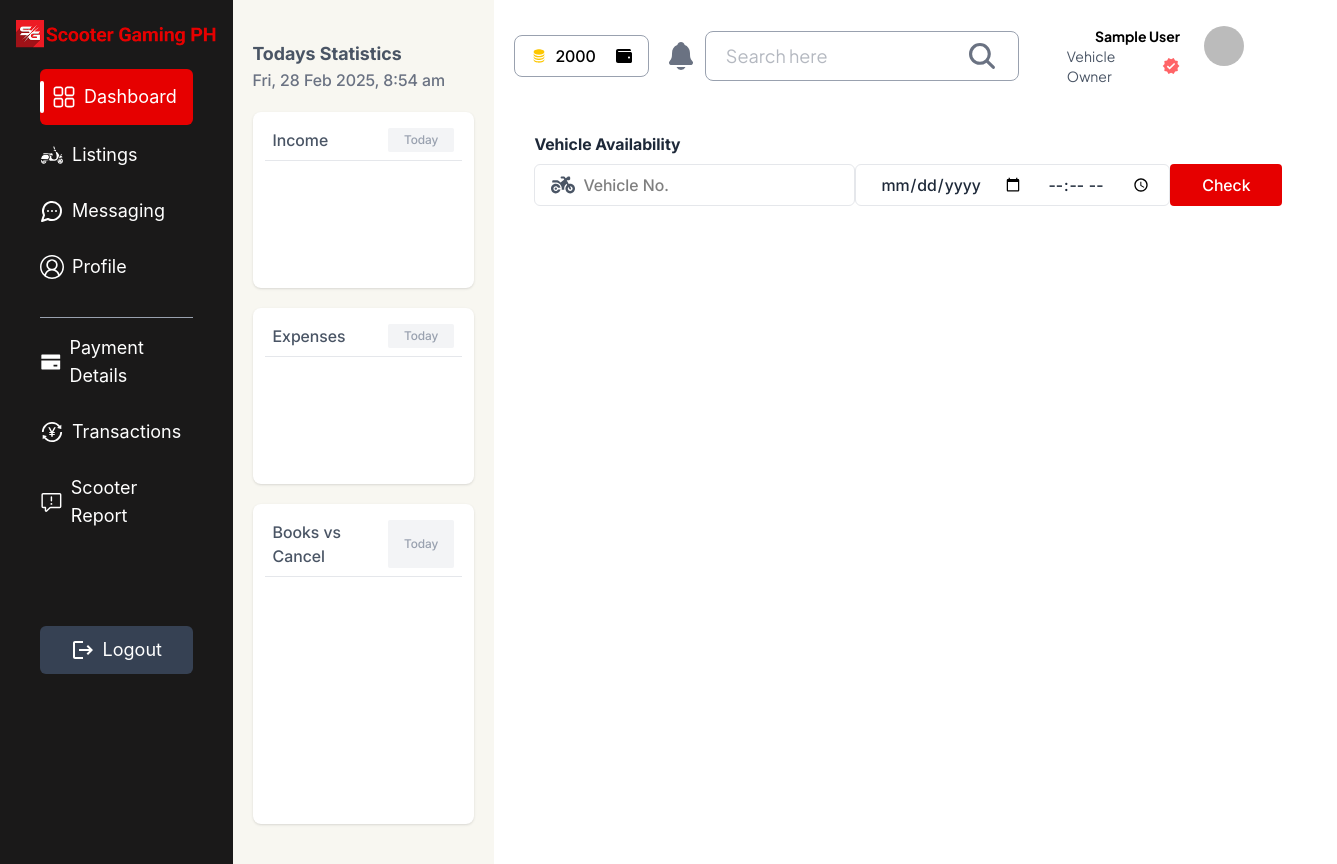
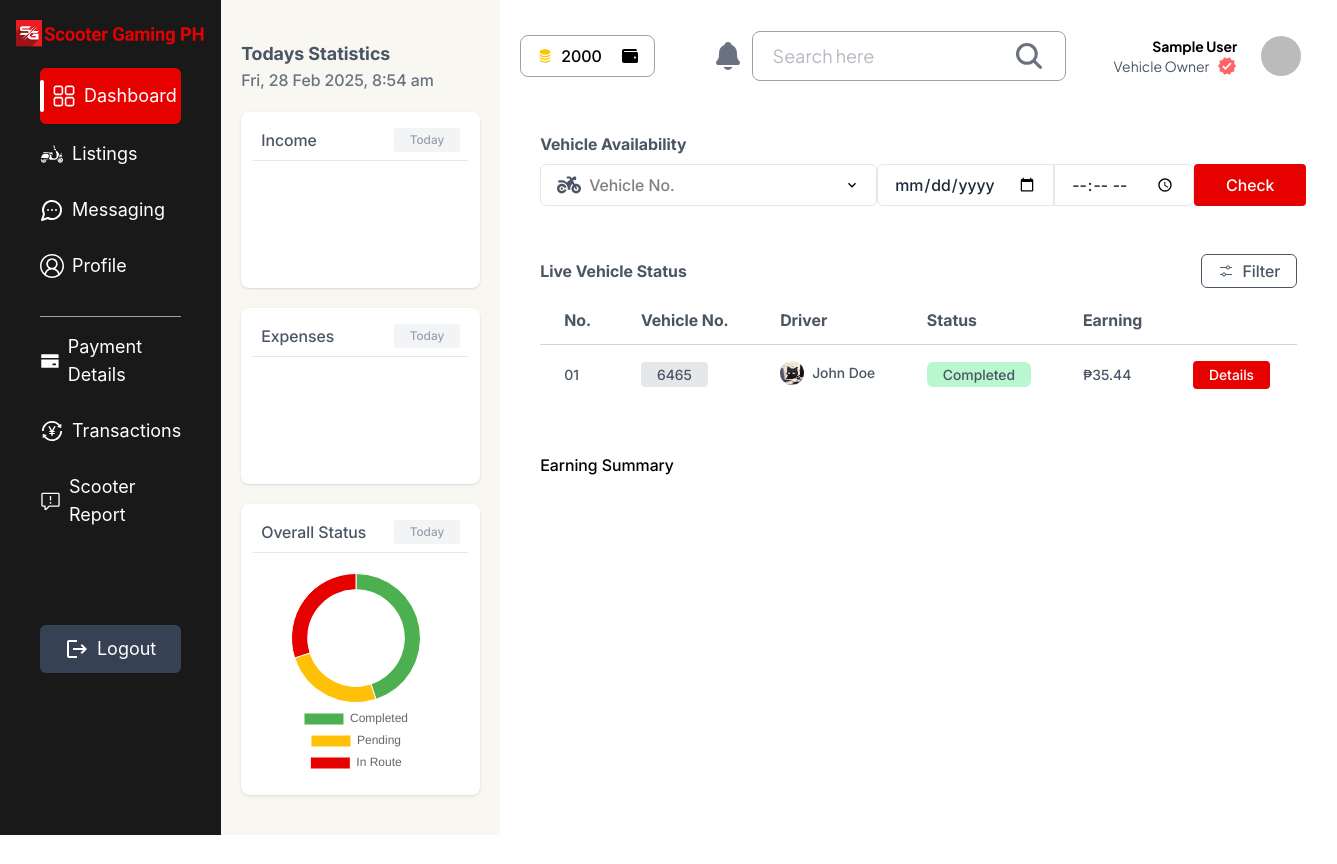
Before and after one commit to Jemzkie/Availio-Website, a React (Vite) app: page /dashboard in a window 1280 px wide. Shown: the whole page, 1337 px wide, since content can reach past the window. After the commit the page ends 835 px from the top, so only its background shows below. Built offline with nearby package versions, Linux system fonts and the light colour scheme; no server answers; sample sign-in values are in the browser's storage.

Commit message:
Dashboard Update

```diff
--- a/package.json
+++ b/package.json
@@ -12,8 +12,10 @@
   "dependencies": {
     "@react-native-google-signin/google-signin": "^13.2.0",
     "@tailwindcss/vite": "^4.0.8",
+    "chart.js": "^4.4.8",
     "firebase": "^11.3.1",
     "react": "^19.0.0",
+    "react-chartjs-2": "^5.3.0",
     "react-dom": "^19.0.0",
     "react-icons": "^5.5.0",
     "react-native-firebase": "^5.6.0",
--- a/src/components/Dashboard/Analytics.jsx
+++ b/src/components/Dashboard/Analytics.jsx
@@ -3,7 +3,10 @@ import Ribbon from "../General/Ribbon";
 import { formatDateDisplay } from "../../utils/dateDisplay";
 import Wallet from "../General/Wallet";
 import { FaMotorcycle } from "react-icons/fa6";
-
+import { MdOutlineKeyboardArrowDown } from "react-icons/md";
+import { VscSettings } from "react-icons/vsc";
+import Cat from "../../assets/images/Cat.jpg";
+import CustomDoughnutChart from "./DonutChart";
 const Analytics = () => {
   const [date, setDate] = useState("");
 
@@ -52,30 +55,38 @@ const Analytics = () => {
               </label>
             </div>
           </div>
-          <div className="h-80 bg-white rounded-lg shadow-sm px-3 py-2">
-            <div className="w-full flex justify-between p-2 border-b border-gray-200">
+          <div className="h-auto bg-white rounded-lg shadow-sm px-3 pt-2 py-4">
+            <div className="w-full flex justify-between p-2 border-b border-gray-200 mb-5">
               <label className="text-gray-600 font-medium">
-                Books vs Cancel
+                Overall Status
               </label>
               <label className="text-xs bg-gray-100 flex items-center px-4 rounded-xs text-gray-400">
                 Today
               </label>
             </div>
+            <CustomDoughnutChart />
           </div>
         </div>
-        <div className="w-9/12 h-full px-10 py-5">
+        <div className="w-9/12 h-full flex flex-col gap-12 px-10 py-5">
           <div className="flex gap-2 flex-col">
-            <label className="font-semibold text-gray-800">
+            <label className="font-semibold text-gray-600">
               Vehicle Availability
             </label>
             <form className="flex flex-row h-auto justify-between">
               <div className="border border-gray-200 flex items-center px-4 flex-row rounded-md">
                 <FaMotorcycle className="w-6 h-6 text-gray-600" />
                 <input className="px-2 py-2" placeholder="Vehicle No." />
+                <MdOutlineKeyboardArrowDown />
               </div>
-              <div className="border border-gray-200 flex items-center px-2 text-gray-800 rounded-md">
-                <input className="px-4" type="date" />
-                <input className="px-2" type="time" />
+              <div className=" flex items-center  text-gray-800">
+                <input
+                  className="px-4 py-2 border border-gray-200 rounded-s-md"
+                  type="date"
+                />
+                <input
+                  className="px-4 py-2 border border-gray-200 rounded-e-md"
+                  type="time"
+                />
               </div>
               <button
                 type="submit"
@@ -85,6 +96,64 @@ const Analytics = () => {
               </button>
             </form>
           </div>
+          <div className="flex flex-col gap-2">
+            <div className="flex flex-row items-center justify-between">
+              <label className="font-semibold text-gray-600">
+                Live Vehicle Status
+              </label>
+              <button className="flex flex-row gap-2 items-center px-4 py-1 border border-gray-600 rounded-md">
+                <VscSettings className="text-gray-600" />
+                <label className="text-gray-600">Filter</label>
+              </button>
+            </div>
+            <table className="w-full border-collapse overflow-x-auto text-gray-600">
+              <thead>
+                <tr className="border-b border-gray-300">
+                  <th className="py-3 px-6 text-left">No.</th>
+                  <th className="py-3 px-6 text-left">Vehicle No.</th>
+                  <th className="py-3 px-6 text-left">Driver</th>
+                  <th className="py-3 px-6 text-left">Status</th>
+                  <th className="py-3 px-6 text-left">Earning</th>
+                  <th className="py-3 px-6 text-left"></th>
+                </tr>
+              </thead>
+              <tbody className="text-sm">
+                <tr>
+                  <td className="py-4 px-6">01</td>
+                  <td className="py-4 px-6">
+                    <label className=" px-4 py-1 rounded-sm bg-gray-200">
+                      6465
+                    </label>
+                  </td>
+                  <td className="flex flex-row gap-2 items-center py-4 px-6">
+                    <img
+                      src={Cat}
+                      className="w-6 h-6 bg-amber-50 rounded-full"
+                    />
+                    <label className="text-gray-600">John Doe</label>
+                  </td>
+                  <td className="py-4 px-6">
+                    <label className="px-4 py-1 bg-green-200 rounded-md">
+                      Completed
+                    </label>
+                  </td>
+                  <td className="py-4 px-6">₱35.44</td>
+                  <td className="py-4 px-6">
+                    <button className="px-4 rounded-sm text-white py-1 bg-[#E60000]">
+                      Details
+                    </button>
+                  </td>
+                </tr>
+              </tbody>
+            </table>
+          </div>
+          <div className="flex flex-col ">
+            <div className="flex flex-row justify-between">
+              <div className="flex flex-row gap-5">
+                <label className="">Earning Summary</label>
+              </div>
+            </div>
+          </div>
         </div>
       </div>
     </div>
--- /dev/null
+++ b/src/components/Dashboard/DonutChart.jsx
@@ -0,0 +1,38 @@
+import React from "react";
+import { Doughnut } from "react-chartjs-2";
+import { Chart as ChartJS, ArcElement, Tooltip, Legend } from "chart.js";
+
+// Register required components
+ChartJS.register(ArcElement, Tooltip, Legend);
+
+const CustomDoughnutChart = () => {
+  const data = {
+    labels: ["Completed", "Pending", "In Route"],
+    datasets: [
+      {
+        label: "Today",
+        data: [45, 25, 30],
+        backgroundColor: ["#4CAF50", "#FFC107", "#E60000"],
+        borderWidth: 1,
+      },
+    ],
+  };
+
+  const options = {
+    responsive: true,
+    cutout: "75%",
+    plugins: {
+      legend: {
+        position: "bottom",
+      },
+    },
+  };
+
+  return (
+    <div className="mx-auto">
+      <Doughnut data={data} options={options} />
+    </div>
+  );
+};
+
+export default CustomDoughnutChart;
--- a/src/components/General/Ribbon.jsx
+++ b/src/components/General/Ribbon.jsx
@@ -1,10 +1,16 @@
-import React from "react";
+import React, { useEffect } from "react";
 import { IoNotifications, IoSearch } from "react-icons/io5";
 import Cat from "../../assets/images/Cat.jpg";
 import { useSession } from "../../context/SessionContext"; // ✅ Import session context
 import { MdVerified } from "react-icons/md";
 const Ribbon = ({ ViewData }) => {
   const { user } = useSession();
+
+  useEffect(() => {
+    if (user === null) {
+      return;
+    }
+  }, [user]);
 
   return (
     <div className="h-20 w-auto flex font-jakarta flex-row justify-end items-center px-4">
--- a/src/components/Profile/Profile.jsx
+++ b/src/components/Profile/Profile.jsx
@@ -8,6 +8,7 @@ const Profile = () => {
     if (user === null) {
       return;
     }
+    console.log(user);
   }, [user]);
 
   return (
```
Also changed, not shown: 1 other file (tests, documents, lock files or other folders).
